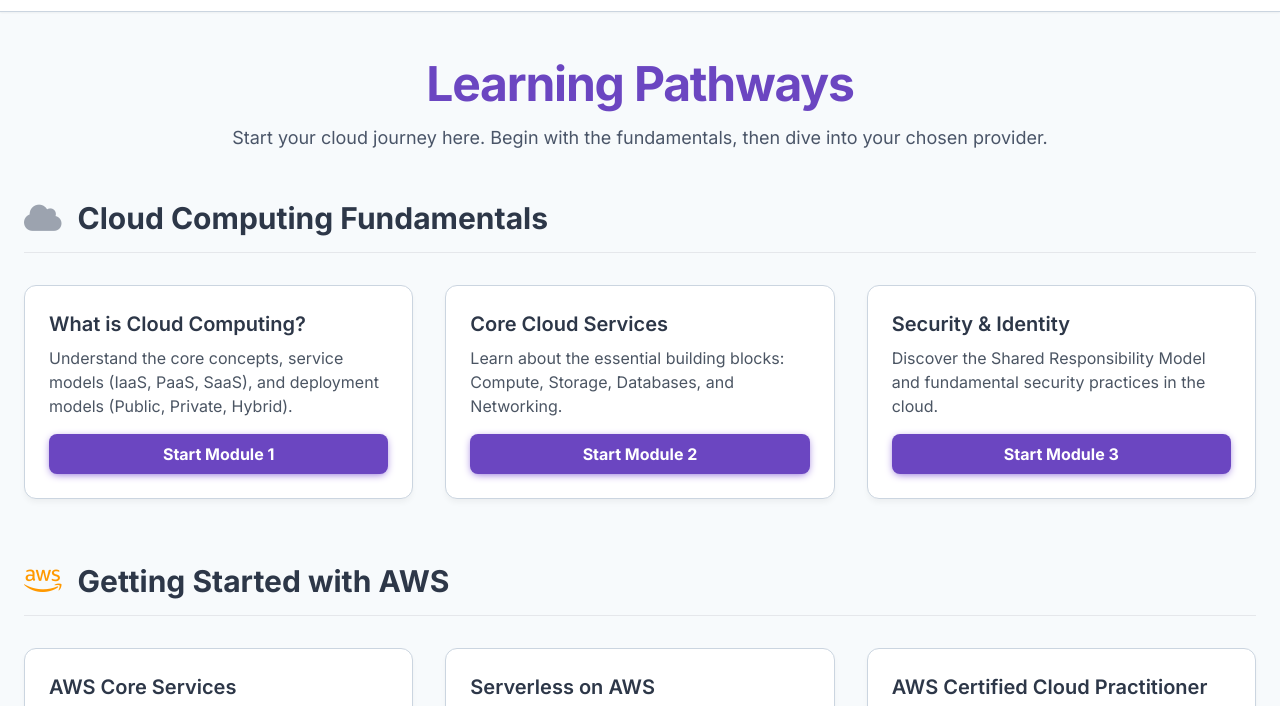
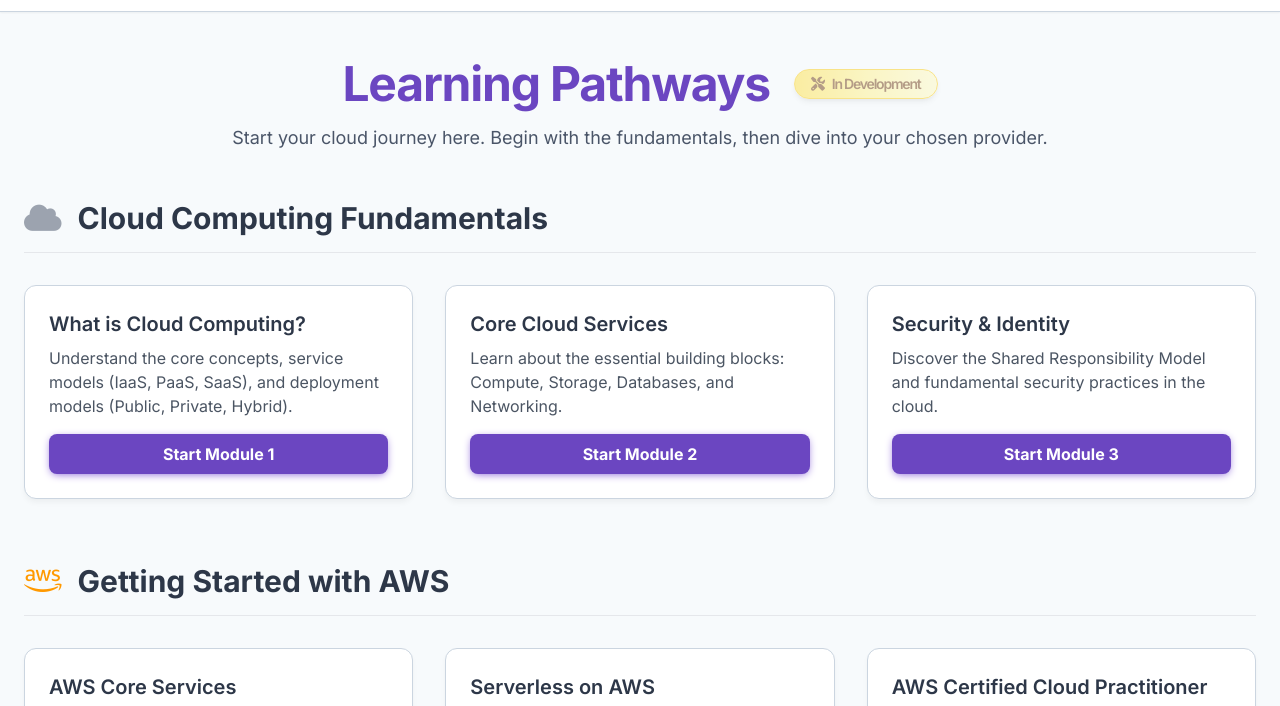
Before and after one commit to Sanilpanchal23/Cloud-Architect-Pro, a plain HTML site: page learn.html in a window 1280 px wide. Shown: the part 53-759 px from the top of the page. Drawn offline with nearby package versions, Linux system fonts and the light colour scheme.

Commit message:
Bug fixes

```diff
--- a/learn.html
+++ b/learn.html
@@ -119,7 +119,12 @@
 
     <main class="flex-grow container mx-auto px-6 py-12">
         <header class="text-center mb-12">
-            <h1 class="text-5xl font-bold tracking-tight" style="color: var(--brand-primary);">Learning Pathways</h1>
+            <h1 class="text-5xl font-bold tracking-tight flex items-center justify-center gap-4" style="color: var(--brand-primary);">
+                Learning Pathways
+                <span class="inline-flex items-center px-4 py-1 rounded-full font-semibold text-sm bg-gradient-to-r from-yellow-300 via-yellow-200 to-yellow-100 text-yellow-900 shadow-md border border-yellow-400 animate-pulse" style="margin-left: 0.5rem;">
+                    <i class="fas fa-tools mr-2"></i> In Development
+                </span>
+            </h1>
             <p class="mt-4 text-lg" style="color: var(--text-secondary);">Start your cloud journey here. Begin with the fundamentals, then dive into your chosen provider.</p>
         </header>
 
```
